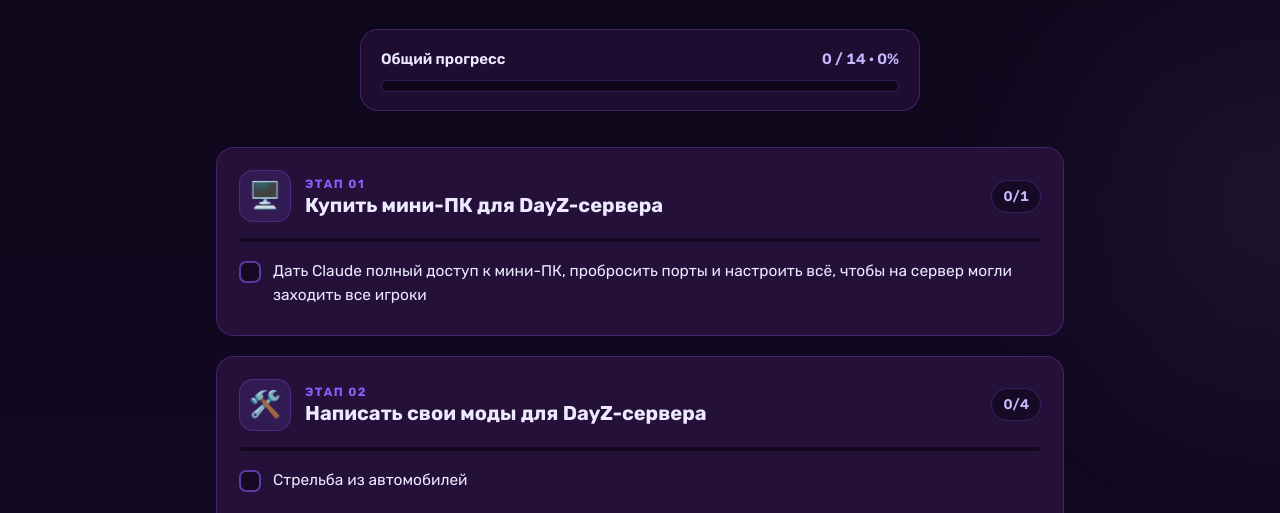
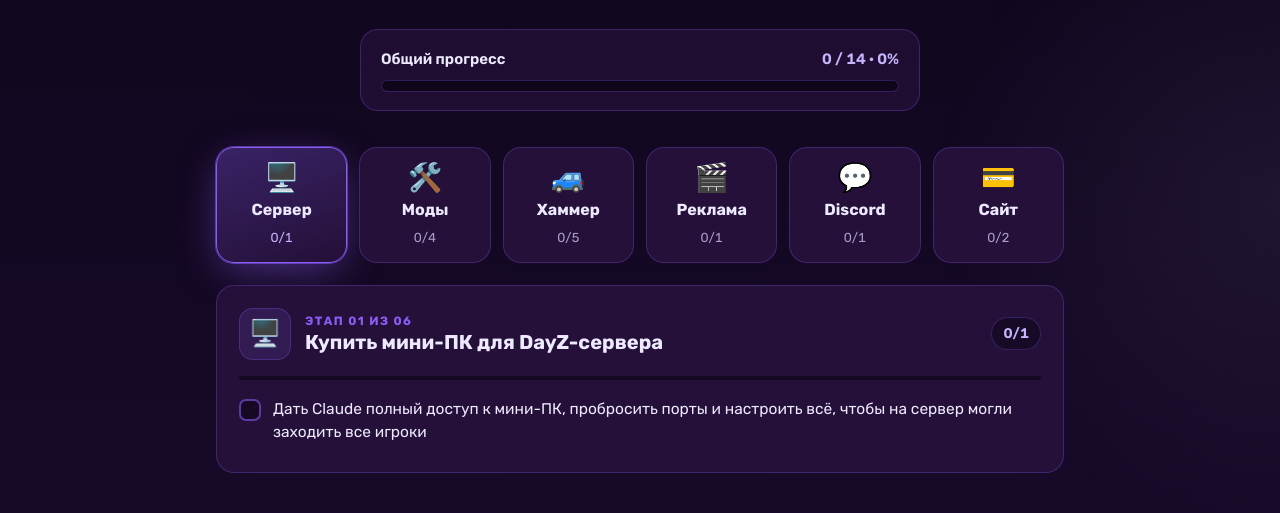
Before and after one commit to Danill228228/rusforma_vehicles_cfgeventspawn, a plain HTML site: page index.html in a window 1280 px wide. Shown: the part 284-797 px from the top of the page. Drawn offline with Linux system fonts and the light colour scheme.

Commit message:
Split roadmap stages into their own menu tabs
Each stage (server, mods, Hummer, promo, Discord, site) now has a menu
button with its own counter; only the selected stage is shown.

Co-Authored-By: Claude Opus 5.5 <noreply@anthropic.com>
Claude-Session: https://claude.ai/code/session_01Wv7q1nTiEtq74PtL2ircAi

```diff
--- a/index.html
+++ b/index.html
@@ -507,6 +507,14 @@
 
   .cat-tab[aria-selected="true"] .cat-count { color: var(--accent-soft); }
 
+  .stage-tabs { grid-template-columns: repeat(3, 1fr); }
+
+  @media (min-width: 720px) {
+    .stage-tabs { grid-template-columns: repeat(6, 1fr); }
+  }
+
+  .cat-tab.done .cat-count { color: var(--accent-soft); font-weight: 600; }
+
   .mods {
     display: grid;
     grid-template-columns: repeat(auto-fill, minmax(min(100%, 380px), 1fr));
@@ -718,7 +726,8 @@
     </div>
   </header>
 
-  <main class="roadmap" id="roadmap"></main>
+  <div class="cat-tabs stage-tabs" role="tablist" aria-label="Этапы" id="stageTabs"></div>
+  <main class="roadmap" id="roadmap" role="tabpanel"></main>
 
   <div class="actions">
     <button class="btn" type="button" id="resetBtn">Сбросить прогресс</button>
@@ -759,6 +768,7 @@ const DISCORD_URL = "#";
 /*
   План развития. Каждый пункт — карточка:
     id    — уникальный ключ (латиницей), по нему сохраняется прогресс
+    menu  — короткое название кнопки в меню
     icon  — emoji
     title — заголовок
     note  — (необязательно) короткое пояснение под заголовком
@@ -770,6 +780,7 @@ const DISCORD_URL = "#";
 const ROADMAP = [
   {
     id: "minipc",
+    menu: "Сервер",
     icon: "🖥️",
     title: "Купить мини-ПК для DayZ-сервера",
     tasks: [
@@ -778,6 +789,7 @@ const ROADMAP = [
   },
   {
     id: "mods",
+    menu: "Моды",
     icon: "🛠️",
     title: "Написать свои моды для DayZ-сервера",
     tasks: [
@@ -789,6 +801,7 @@ const ROADMAP = [
   },
   {
     id: "hummer",
+    menu: "Хаммер",
     icon: "🚙",
     title: "Свой Хаммер с открывающимся люком",
     note: "Создаём свой Хаммер с люком, который открывается. Что осталось доделать:",
@@ -802,6 +815,7 @@ const ROADMAP = [
   },
   {
     id: "promo",
+    menu: "Реклама",
     icon: "🎬",
     title: "Пиар сервера и Discord",
     tasks: [
@@ -810,6 +824,7 @@ const ROADMAP = [
   },
   {
     id: "discord",
+    menu: "Discord",
     icon: "💬",
     title: "Сделать Discord-сервер",
     tasks: [
@@ -818,6 +833,7 @@ const ROADMAP = [
   },
   {
     id: "donate",
+    menu: "Сайт",
     icon: "💳",
     title: "Сайт сервера с автодонатом",
     tasks: [
@@ -897,14 +913,50 @@ function escapeHtml(str) {
   return String(str).replace(/[&<>"']/g, c => ({ "&": "&amp;", "<": "&lt;", ">": "&gt;", '"': "&quot;", "'": "&#39;" }[c]));
 }
 
+const STAGE_KEY = "dayz-roadmap-stage-v1";
+
+function loadStage() {
+  try {
+    const saved = localStorage.getItem(STAGE_KEY);
+    if (ROADMAP.some(item => item.id === saved)) return saved;
+  } catch (e) { /* нет доступа к хранилищу */ }
+  return ROADMAP[0].id;
+}
+
+let currentStage = loadStage();
+
+function stageStats(item) {
+  const done = item.tasks.filter(t => progress[t.id]).length;
+  return { done, total: item.tasks.length };
+}
+
+function renderStageTabs() {
+  document.getElementById("stageTabs").innerHTML = ROADMAP.map(item => {
+    const { done, total } = stageStats(item);
+    const complete = total > 0 && done === total;
+    const selected = item.id === currentStage;
+    return `
+      <button class="cat-tab${complete ? " done" : ""}" type="button" role="tab" id="stage-${escapeHtml(item.id)}"
+              aria-controls="roadmap" aria-selected="${selected}" tabindex="${selected ? 0 : -1}"
+              data-stage="${escapeHtml(item.id)}">
+        <span class="cat-icon" aria-hidden="true">${item.icon || "⭐"}</span>
+        <span class="cat-title">${escapeHtml(item.menu || item.title)}</span>
+        <span class="cat-count">${complete ? "✓ " : ""}${done}/${total}</span>
+      </button>`;
+  }).join("");
+}
+
 function render() {
   const root = document.getElementById("roadmap");
-  root.innerHTML = ROADMAP.map((item, i) => `
+  const index = Math.max(0, ROADMAP.findIndex(item => item.id === currentStage));
+  const item = ROADMAP[index];
+  root.setAttribute("aria-labelledby", `stage-${item.id}`);
+  root.innerHTML = `
     <section class="card reveal" data-card="${escapeHtml(item.id)}">
       <div class="card-head">
         <div class="icon" aria-hidden="true">${item.icon || "⭐"}</div>
         <div class="head-text">
-          <span class="num">Этап ${String(i + 1).padStart(2, "0")}</span>
+          <span class="num">Этап ${String(index + 1).padStart(2, "0")} из ${String(ROADMAP.length).padStart(2, "0")}</span>
           <h2 class="card-title">${escapeHtml(item.title)}</h2>
         </div>
         <span class="counter" data-counter></span>
@@ -922,7 +974,7 @@ function render() {
           </li>`).join("")}
       </ul>
     </section>
-  `).join("");
+  `;
 
   updateCounters();
   observeReveal();
@@ -933,23 +985,46 @@ function updateCounters() {
   let done = 0;
 
   ROADMAP.forEach(item => {
+    const stats = stageStats(item);
+    total += stats.total;
+    done += stats.done;
+
     const card = document.querySelector(`[data-card="${CSS.escape(item.id)}"]`);
     if (!card) return;
-    const cardDone = item.tasks.filter(t => progress[t.id]).length;
-    const cardTotal = item.tasks.length;
-    total += cardTotal;
-    done += cardDone;
+    card.querySelector("[data-counter]").textContent = `${stats.done}/${stats.total}`;
+    card.querySelector("[data-mini]").style.width = stats.total ? `${(stats.done / stats.total) * 100}%` : "0";
+    card.classList.toggle("complete", stats.total > 0 && stats.done === stats.total);
+  });
 
-    card.querySelector("[data-counter]").textContent = `${cardDone}/${cardTotal}`;
-    card.querySelector("[data-mini]").style.width = cardTotal ? `${(cardDone / cardTotal) * 100}%` : "0";
-    card.classList.toggle("complete", cardTotal > 0 && cardDone === cardTotal);
-  });
+  renderStageTabs();
 
   const pct = total ? Math.round((done / total) * 100) : 0;
   document.getElementById("overallCount").textContent = `${done} / ${total} · ${pct}%`;
   document.getElementById("overallFill").style.width = `${pct}%`;
   document.getElementById("overallBar").setAttribute("aria-valuenow", String(pct));
 }
+
+function selectStage(id, focus) {
+  currentStage = id;
+  try { localStorage.setItem(STAGE_KEY, id); } catch (e) { /* не страшно */ }
+  render();
+  if (focus) document.getElementById(`stage-${id}`).focus();
+}
+
+document.getElementById("stageTabs").addEventListener("click", e => {
+  const tab = e.target.closest("[data-stage]");
+  if (tab) selectStage(tab.dataset.stage, false);
+});
+
+document.getElementById("stageTabs").addEventListener("keydown", e => {
+  const i = ROADMAP.findIndex(item => item.id === currentStage);
+  let next = null;
+  if (e.key === "ArrowRight") next = (i + 1) % ROADMAP.length;
+  if (e.key === "ArrowLeft") next = (i - 1 + ROADMAP.length) % ROADMAP.length;
+  if (next === null) return;
+  e.preventDefault();
+  selectStage(ROADMAP[next].id, true);
+});
 
 function observeReveal() {
   const cards = document.querySelectorAll(".reveal:not(.observed)");
```
